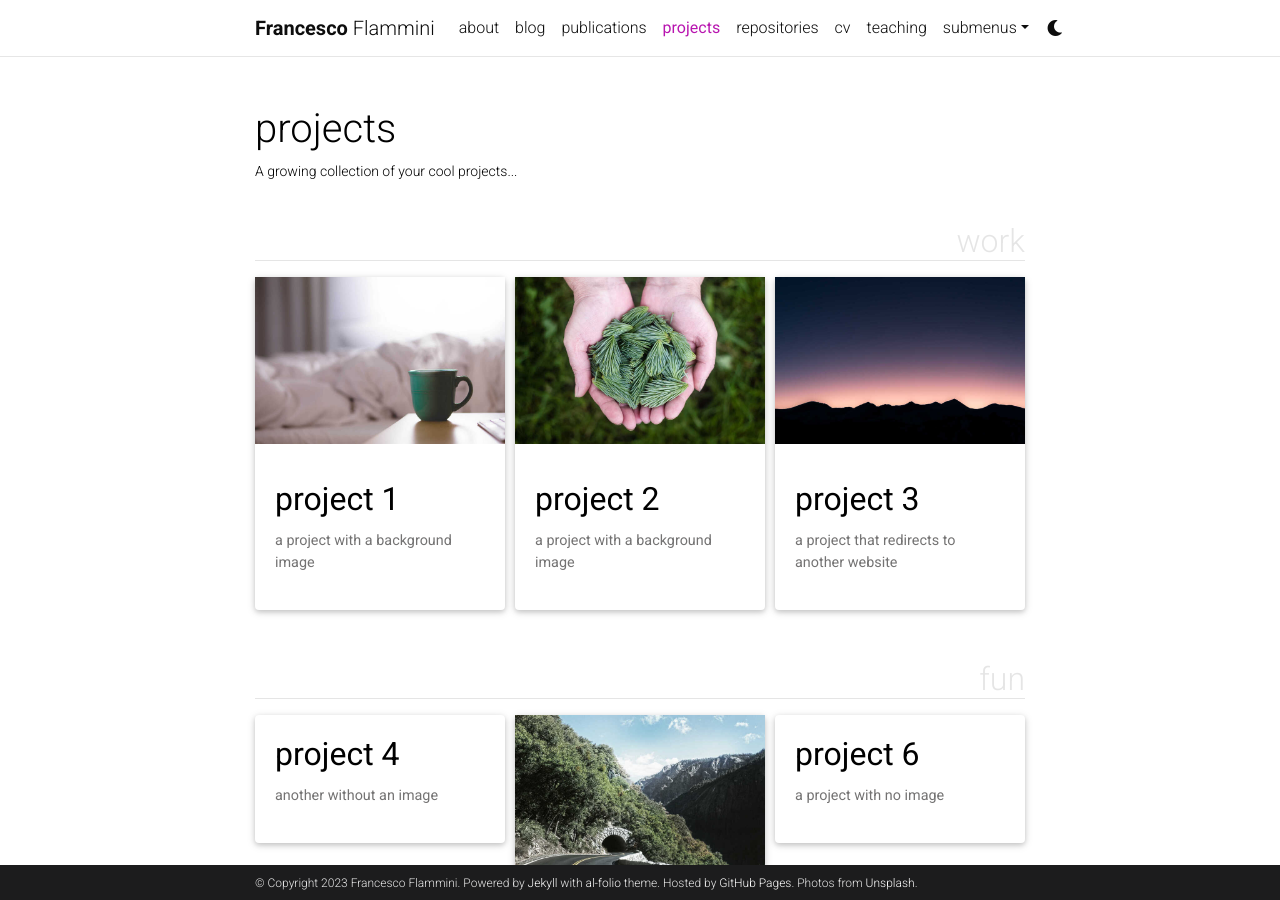
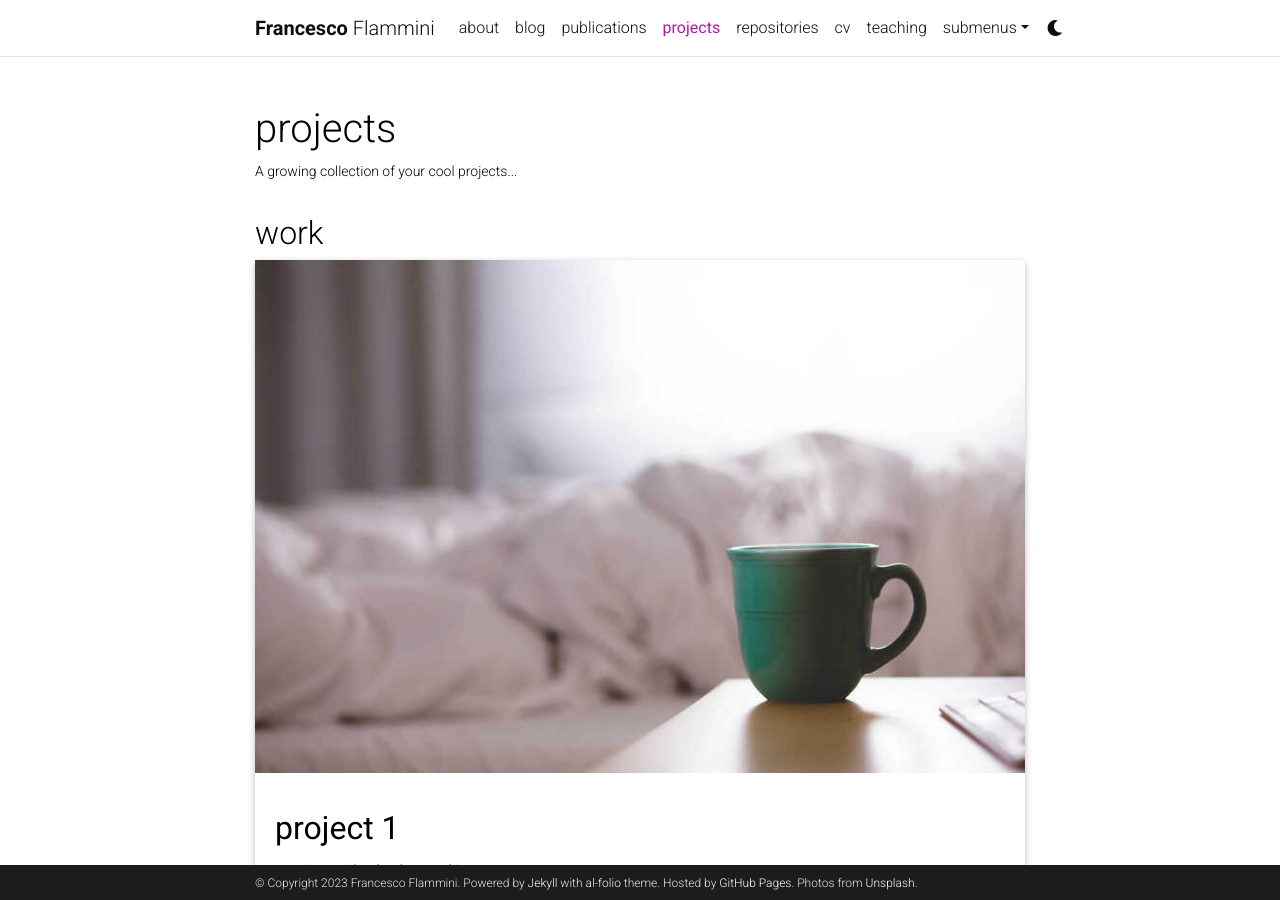
Before and after one commit to flamminifra/flamminifra.github.io, a Jekyll site: the page built from _pages/projects.md, in a window 1280 px wide and 900 px high. Built offline with Jekyll 4.4.1, drawn with Linux system fonts in a browser that asks for light colours; full-size pictures stand in for the smaller copies a plugin makes; comment, search, counter and statistics services are not loaded; a style sheet for code colours, icons or effects is not loaded.

Commit message:
Update projects.md

```diff
--- a/_pages/projects.md
+++ b/_pages/projects.md
@@ -10,7 +10,7 @@ horizontal: false
 ---
 
 <!-- pages/projects.md -->
-<div class="projects">
+<div class="project">
 {%- if site.enable_project_categories and page.display_categories %}
   <!-- Display categorized projects -->
   {%- for category in page.display_categories %}
```
